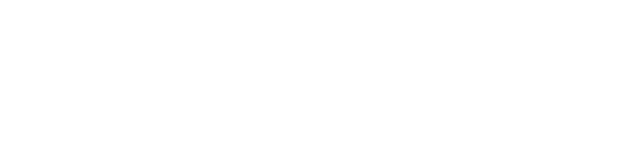
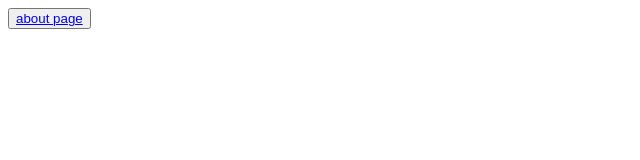
Before and after one commit to HtechZ/testes, a plain HTML site: page index.html in a window 1280 px wide. Shown: the whole page, without its empty margins (0-640 px from the left). Drawn offline with Linux system fonts and the light colour scheme.

Commit message:
new commit

```diff
--- a/index.html
+++ b/index.html
@@ -6,6 +6,6 @@
     <title>Document</title>
 </head>
 <body>
-
+<button><a href="/about/">about page</a></button>
 </body>
 </html>
```
